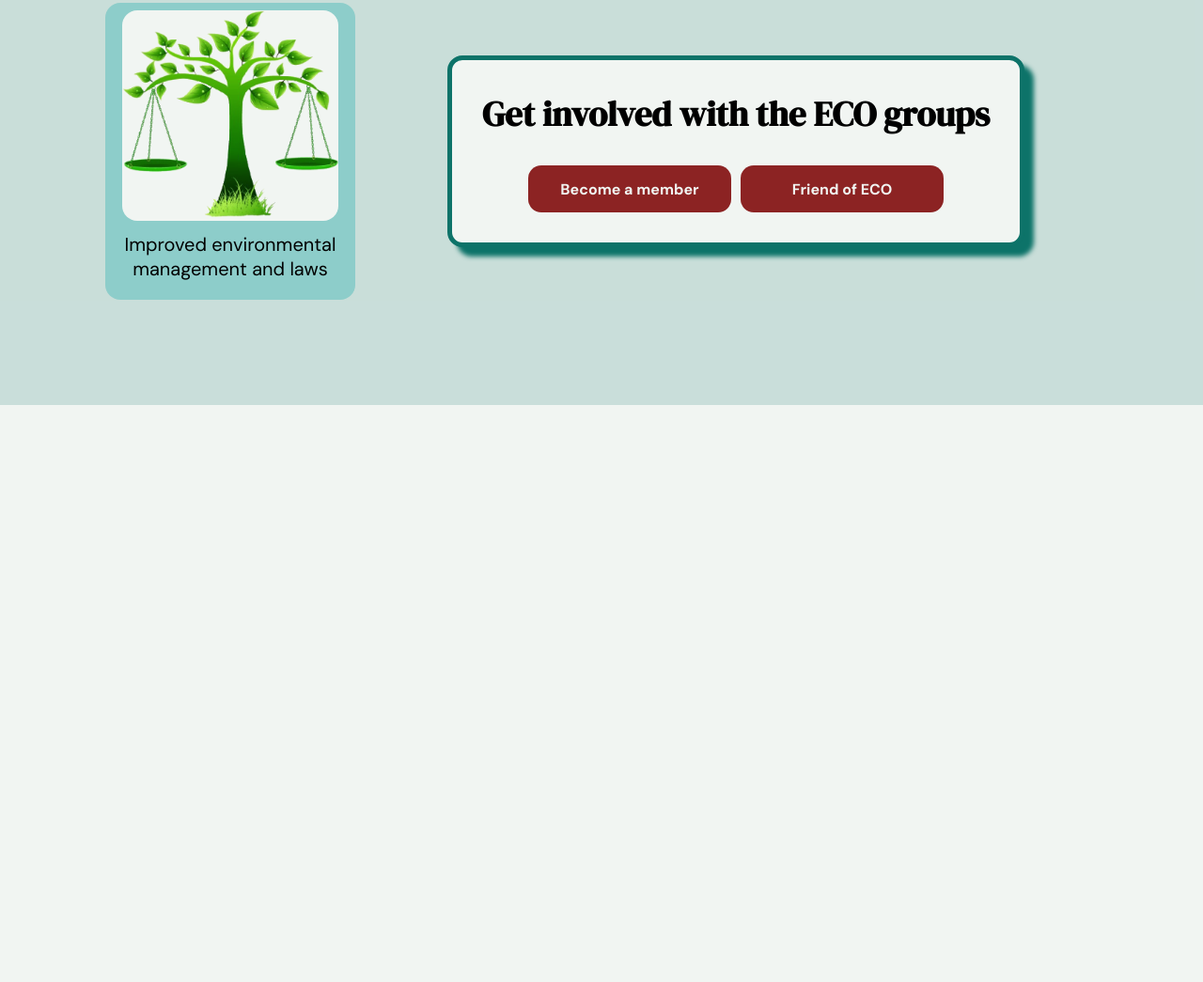
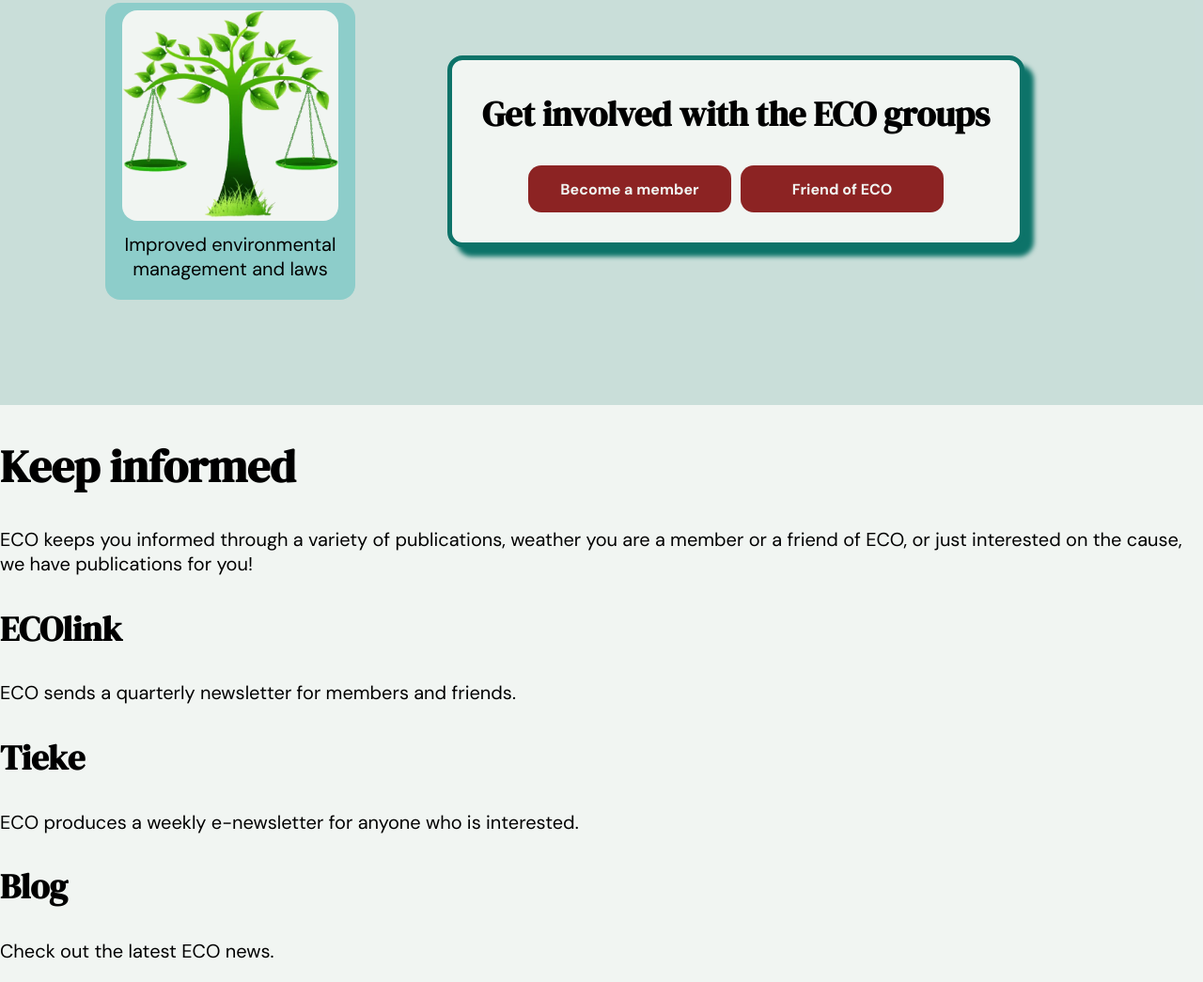
Before and after one commit to jureisgui/eco-summative, a plain HTML site: page index.html in a window 1280 px wide. Shown: the part 2983-4028 px from the top of the page at 94% size. Before the commit the page ends 3414 px from the top, so only its background shows below. Drawn offline with Linux system fonts and the light colour scheme.

Commit message:
Update index.html

```diff
--- a/index.html
+++ b/index.html
@@ -133,7 +133,30 @@
         </div>
     </section>
 
-    <section class="keep-informed"></section>
+    <section class="keep-informed">
+        <h1>Keep informed</h1>
+        <p>ECO keeps you informed through a variety of publications, weather you are a member or a friend of ECO, or just interested on the cause, we have publications for you!</p>
+        <div class="informed-cards-container">
+            <div class="informed-card">
+                <h2>ECOlink</h2>
+                <div class="informed-text">
+                    <p>ECO sends a quarterly newsletter for members and friends.</p>
+                </div>
+            </div>
+            <div class="informed-card">
+                <h2>Tieke</h2>
+                <div class="informed-text">
+                    <p>ECO produces a weekly e-newsletter for anyone who is interested.</p>
+                </div>
+            </div>
+            <div class="informed-card">
+                <h2>Blog</h2>
+                <div class="informed-text">
+                    <p>Check out the latest ECO news.</p>
+                </div>
+            </div>
+        </div>
+    </section>
 
 </body>
 </html>
```
